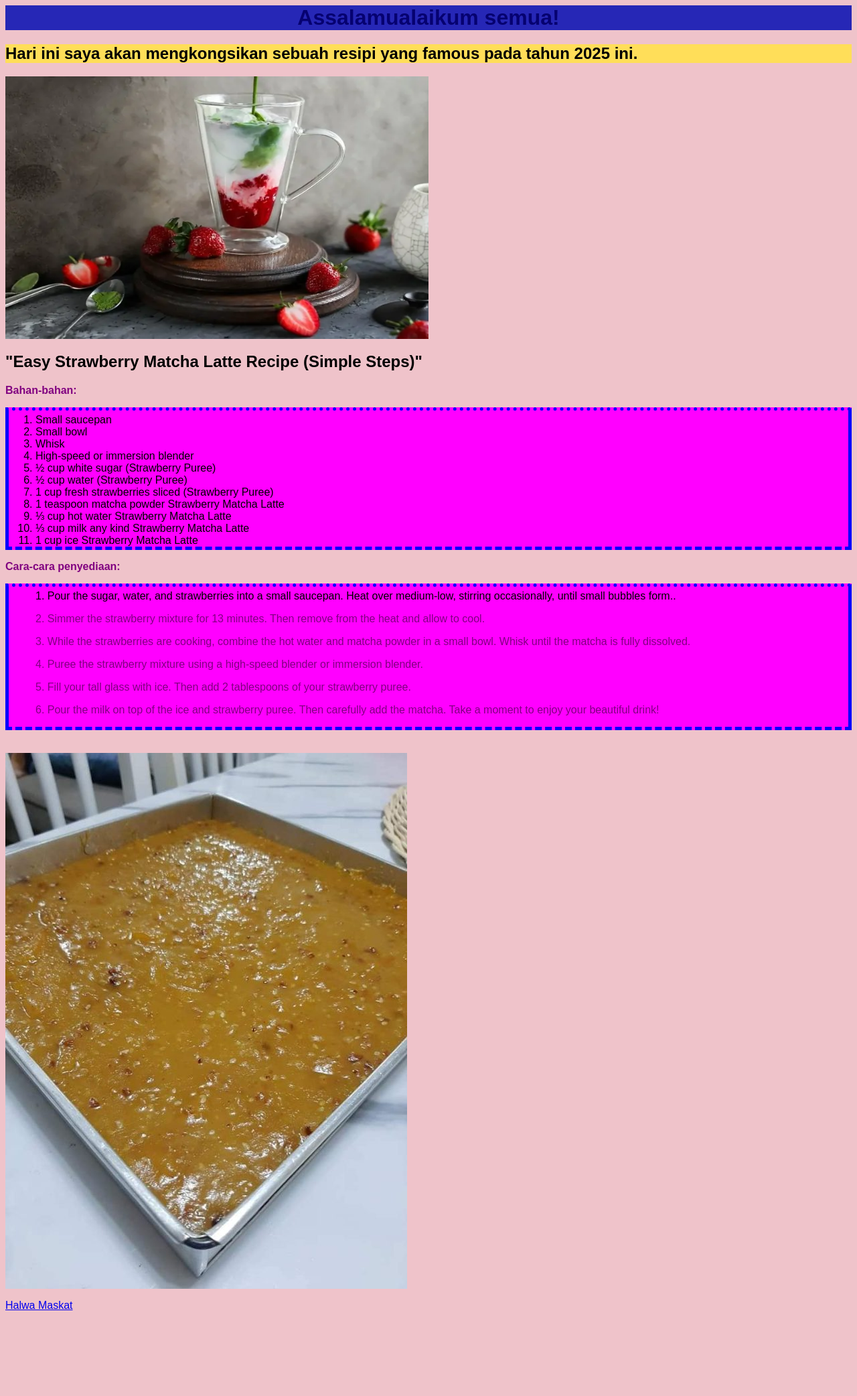
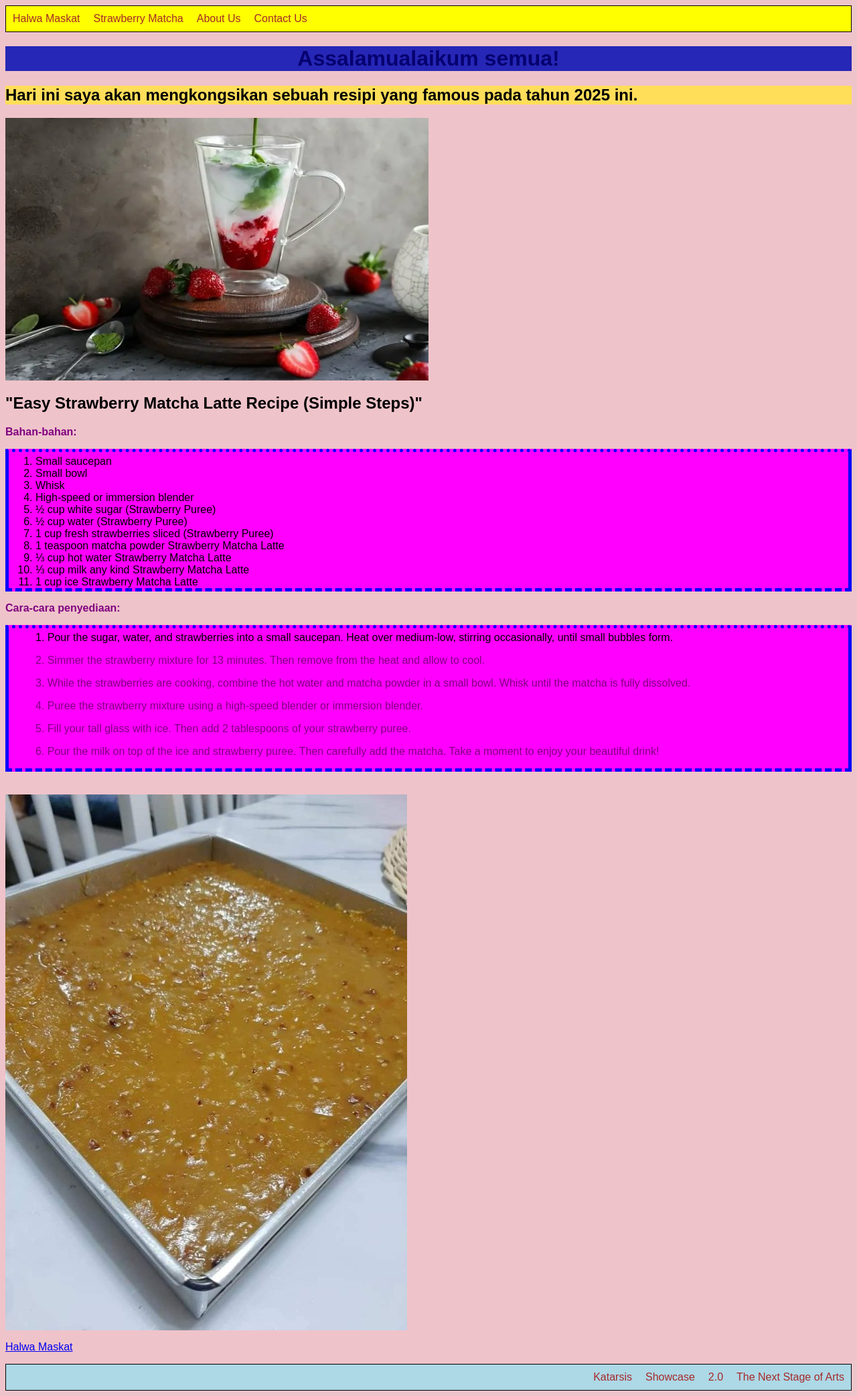
Before and after one commit to hakimiajwad05/Halwa-Maskat-Manisan-Orang-Dulu-Dulu-Yang-Kian-Dilupakan, a plain HTML site: page Halwa-Maskat-Manisan-Orang-Dulu-Dulu-Yang-Kian-Dilupakan-main/Matcha Strawberry.html in a window 1280 px wide. Shown: the whole page at 67% size. Before the commit the page ends 1974 px from the top, so only its background shows below. Drawn offline with Linux system fonts and the light colour scheme.

Commit message:
Add files via upload

```diff
--- a/Halwa-Maskat-Manisan-Orang-Dulu-Dulu-Yang-Kian-Dilupakan-main/Matcha Strawberry.html
+++ b/Halwa-Maskat-Manisan-Orang-Dulu-Dulu-Yang-Kian-Dilupakan-main/Matcha Strawberry.html
@@ -10,6 +10,16 @@
 
 
 <body>
+<nav>
+<ul>
+	<li><a href="index.html">Halwa Maskat</a></li>
+	<li><a href="Matcha Strawberry.html">Strawberry Matcha</a></li>
+	<li><a href="about.html">About Us</a></li>
+	<li><a href="contact.html">Contact Us</a></li>
+</ul>
+
+</nav>
+
 <h1 style="color:#060270"; text-align:center">
 	Assalamualaikum semua!</h1>
 <h2 style="background-color:#FFDE59">Hari ini saya akan mengkongsikan sebuah resipi yang famous pada tahun 2025 ini.</h2>
@@ -36,7 +46,8 @@ High-speed or immersion blender<li>
 
 <b>Cara-cara penyediaan:</b><p>
 
-<ol>1. Pour the sugar, water, and strawberries into a small saucepan. Heat over medium-low, stirring occasionally, until small bubbles form..<p>
+<ol>
+1. Pour the sugar, water, and strawberries into a small saucepan. Heat over medium-low, stirring occasionally, until small bubbles form.<p>
 
 2. Simmer the strawberry mixture for 13 minutes. Then remove from the heat and allow to cool.<p>
 
@@ -47,12 +58,27 @@ High-speed or immersion blender<li>
 5. Fill your tall glass with ice. Then add 2 tablespoons of your strawberry puree.<p>
 
 6. Pour the milk on top of the ice and strawberry puree. Then carefully add the matcha. Take a moment to enjoy your beautiful drink!<p>
-</ol><p>
+</ol>
+<p>
 
 <br>
-<a href="Halwa Maskat.html"><img src="image/halwa maskat.jpg" <image-align:center><p>
-<a href="Halwa Maskat.html">Halwa Maskat</a>
+<a href="index.html"><img src="image/halwa maskat.jpg" <image-align:center><p>
+<a href="index.html">Halwa Maskat</a>
 </br>
+
+<footer>
+
+<nav class=bawah>
+<ul>
+	<li><a href="index.html">The Next Stage of Arts</a></li>
+	<li><a href="Matcha Strawberry.html">2.0</a></li>
+	<li><a href="about.html">Showcase</a></li>
+	<li><a href="contact.html">Katarsis</a></li>
+</ul>
+
+</nav>
+
+</footer>
 
 </body>
 </html>
--- /dev/null
+++ b/Halwa-Maskat-Manisan-Orang-Dulu-Dulu-Yang-Kian-Dilupakan-main/navigation bar.html
@@ -0,0 +1,29 @@
+<html>
+<head>
+	<title>Navigation Bar</title>
+	<link rel="stylesheet" href="styles.css">
+</head>
+
+<body>
+<nav>
+<ul>
+	<li><a href="index.html">Halwa Maskat</a></li>
+	<li><a href="Matcha Strawberry.html">Strawberry Matcha</a></li>
+	<li><a href="about.html">About Us</a></li>
+	<li><a href="contact.html">Contact Us</a></li>
+</ul>
+
+</nav>
+
+<nav class=bawah>
+<ul>
+	<li><a href="index.html">Katarsis</a></li>
+	<li><a href="Matcha Strawberry.html">Showcase</a></li>
+	<li><a href="about.html">2.0</a></li>
+	<li><a href="contact.html">The Next Stage of Arts</a></li>
+</ul>
+
+</nav>
+
+</body>
+</html>
--- a/Halwa-Maskat-Manisan-Orang-Dulu-Dulu-Yang-Kian-Dilupakan-main/styles.css
+++ b/Halwa-Maskat-Manisan-Orang-Dulu-Dulu-Yang-Kian-Dilupakan-main/styles.css
@@ -14,3 +14,36 @@ ol {background-color: magenta;
 	border-top-style: dotted;
 	border-bottom-style: dashed;
 	padding-top: 5px}
+
+nav ul {
+	background-color: yellow;
+	border: solid 1px;
+	list-style-type:none;
+	padding:0px;
+	margin:0px;
+	overflow:hidden;
+}
+
+nav a{
+	text-decoration:none;
+	color:brown;
+	padding:10px;
+	display:block;
+	text-align:center;
+}
+
+nav a:hover{
+	background-color:green;
+}
+
+nav li{
+float:left}
+
+.bawah ul{
+background-color:lightblue;}
+
+.bawah li{
+float: right;}
+
+.bawah a:hover{
+background-color:black;}
```
Also changed, not shown: Halwa-Maskat-Manisan-Orang-Dulu-Dulu-Yang-Kian-Dilupakan-main/index.html (+24 -2 lines).
